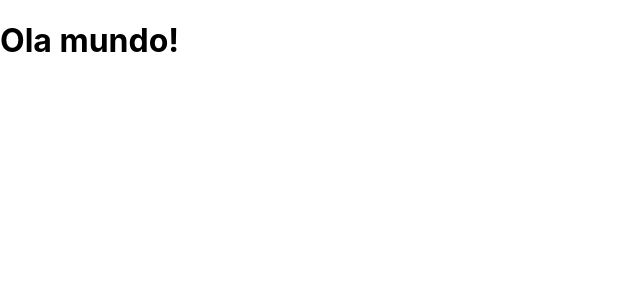
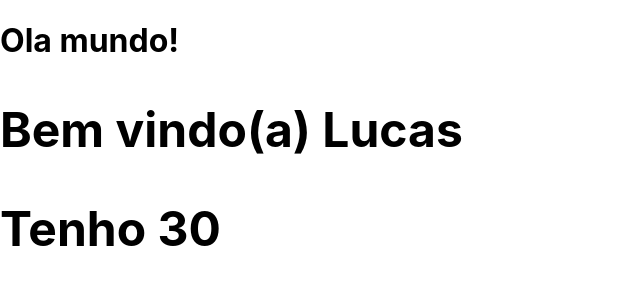
Before and after one commit to lucasjds/ReactJsCourse, a React (Create React App) app: page / in a window 1280 px wide. Shown: the top 300 px of the page, without its empty margins (0-640 px from the left). Built offline with nearby package versions, Linux system fonts and the light colour scheme.

Commit message:
32. Entendendo props e component

```diff
--- a/src/App.js
+++ b/src/App.js
@@ -1,7 +1,16 @@
 import React from 'react';
 
+const BemVindo = (props) => {
+    return(
+        <div>
+            <h2>Bem vindo(a) {props.nome}</h2>
+            <h2>Tenho {props.idade}</h2>
+        </div>
+    );
+};
+
 function App(){
-    return <h1> Ola mundo! </h1>;
+    return <h1> Ola mundo! <BemVindo nome="Lucas" idade="30"></BemVindo></h1>;
 }
 
 export default App;
```
